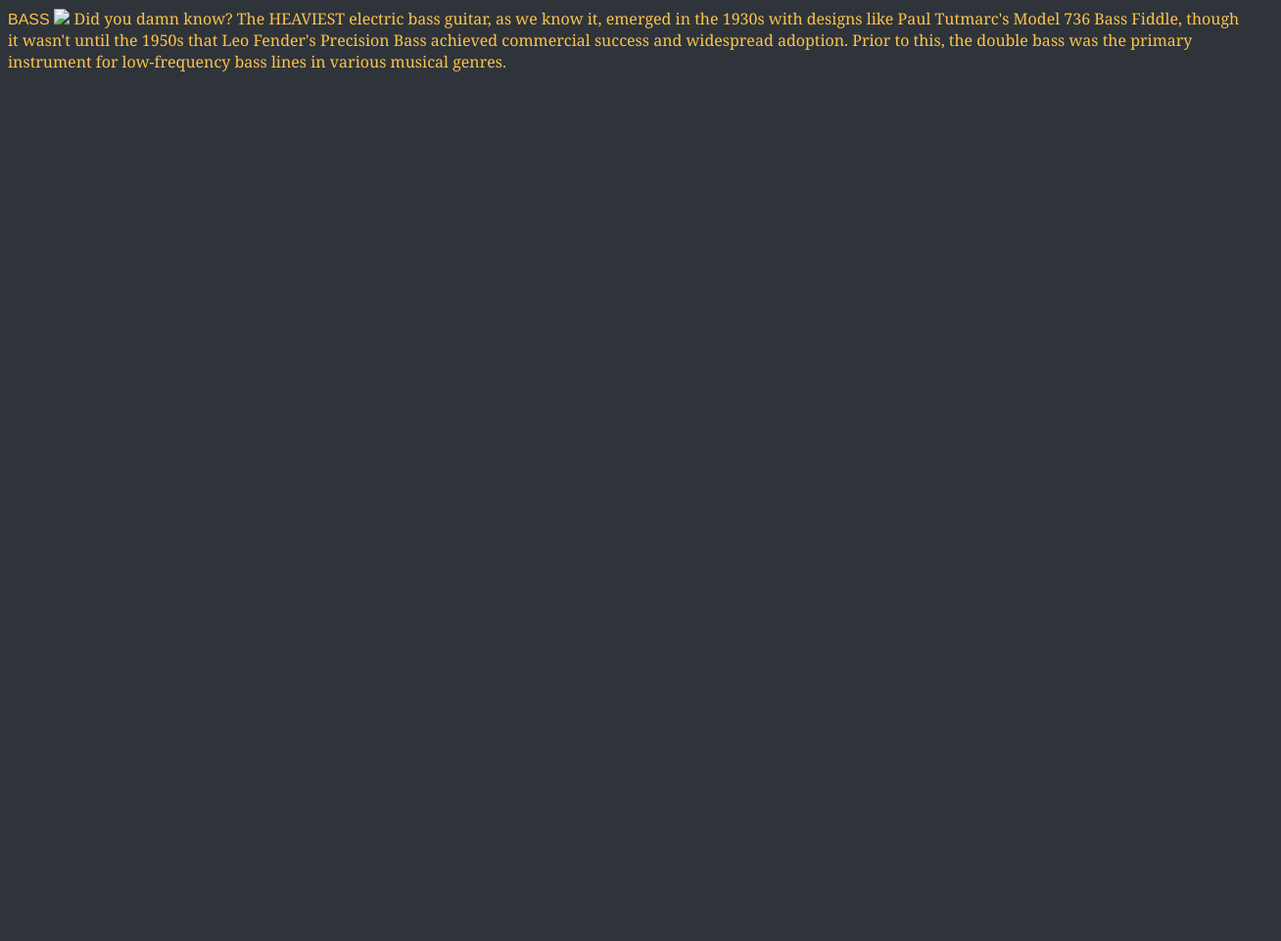
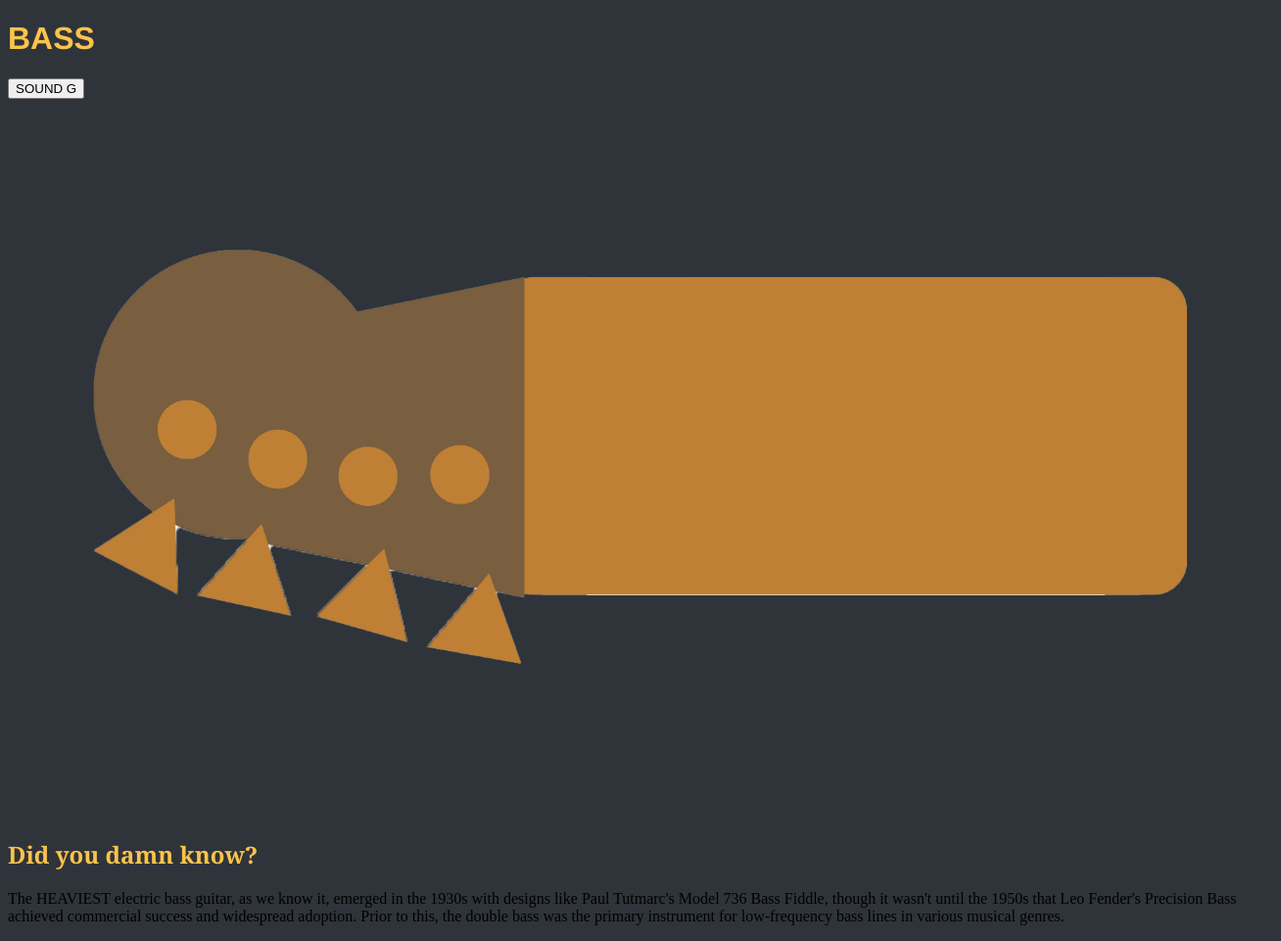
Before and after one commit to andrea-ainara/Toquem-el-Dom, a plain HTML site: page src/pages/bass.html in a window 1280 px wide. Shown: the whole page at 98% size, 1308 px wide, since content can reach past the window. Before the commit the page ends 800 px from the top, so only its background shows below. Drawn offline with Linux system fonts and the light colour scheme.

Commit message:
cambios de ayer

```diff
--- /dev/null
+++ b/src/iinstruments/bass.js
@@ -0,0 +1,10 @@
+
+  const button = document.getElementById("Button1");
+  const audio = document.getElementById("Audio");
+
+function soundbass(){
+    button.addEventListener("click", function() {
+        audio.play();
+    });
+
+}
--- a/src/pages/bass.html
+++ b/src/pages/bass.html
@@ -5,15 +5,25 @@
     <meta name="viewport" content="width=device-width, initial-scale=1.0">
     <title>Document</title>
     <link rel="stylesheet" href="/src/bass.css">
-   <link rel="stylesheet" href="/src/imagenes/bajo.png">
+
+
 
 </head>
 <body>
-    <h1. class="tittle">BASS</h1>
+    <h1 class="tittle">BASS</h1>
 
-     <img src="/src/imagenes/bajo.png" width="1300px">
+                 <div>
+                    <button id="Button1" onclick="soundbass()">SOUND G</button>
+                    <audio id="Audio" src="/src/sounds/bass/Booty/Booty-a1.wav"></audio>
 
-    <h2. class="didyouknow">Did you damn know?</h2>
-    <P. class="paragraph">The HEAVIEST electric bass guitar, as we know it, emerged in the 1930s with designs like Paul Tutmarc's Model 736 Bass Fiddle, though it wasn't until the 1950s that Leo Fender's Precision Bass achieved commercial success and widespread adoption. Prior to this, the double bass was the primary instrument for low-frequency bass lines in various musical genres. </P>
+
+
+                 </div>
+
+     <img src="/src/img/bass/bajo.png" width="1300px">
+
+    <h2 class="didyouknow">Did you damn know?</h2>
+    <p class="paragraph">The HEAVIEST electric bass guitar, as we know it, emerged in the 1930s with designs like Paul Tutmarc's Model 736 Bass Fiddle, though it wasn't until the 1950s that Leo Fender's Precision Bass achieved commercial success and widespread adoption. Prior to this, the double bass was the primary instrument for low-frequency bass lines in various musical genres. </p>
+    <script src="../iinstruments/bass.js"></script>
 </body>
 </html>
```
Also changed, not shown: 17 other files.
